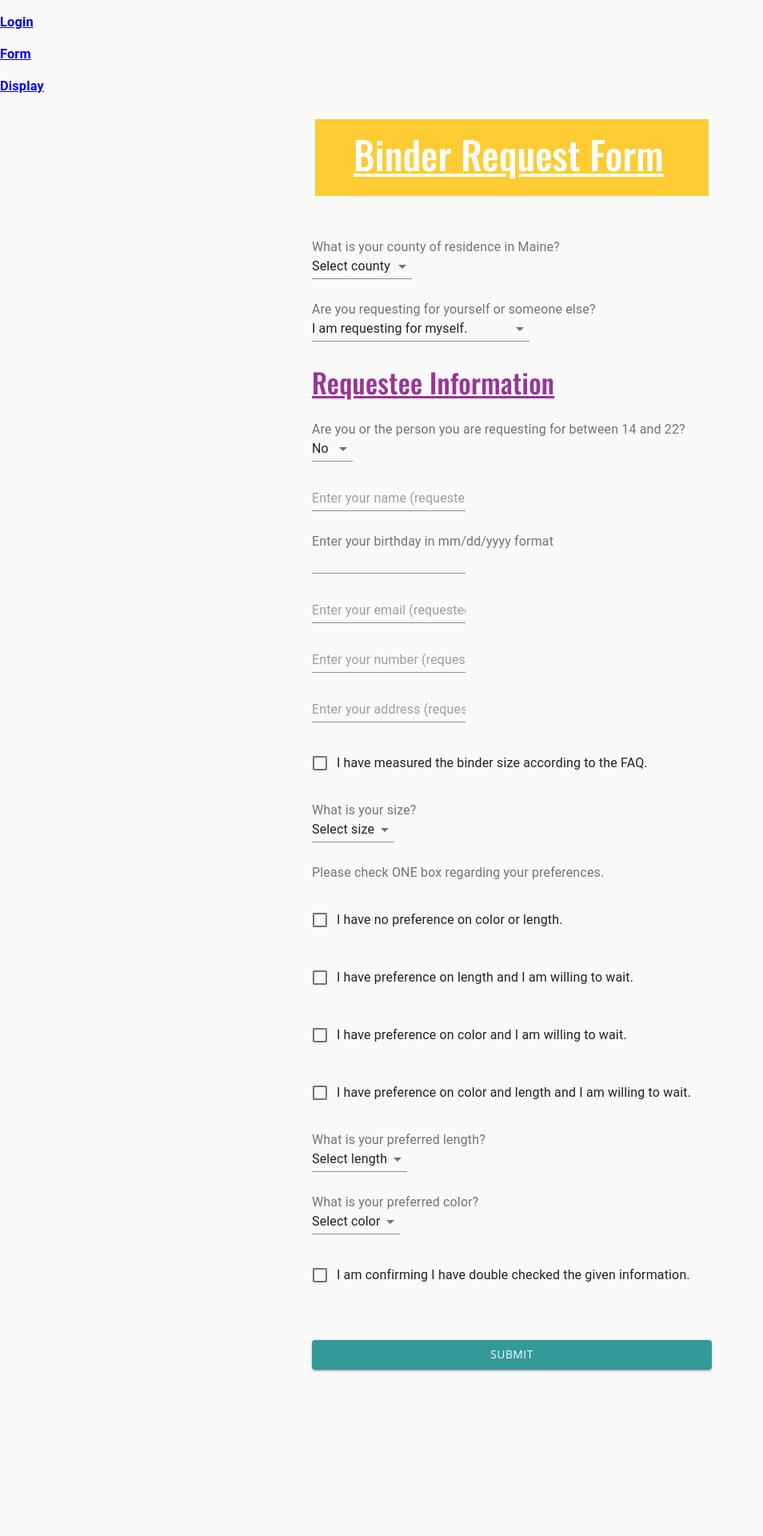
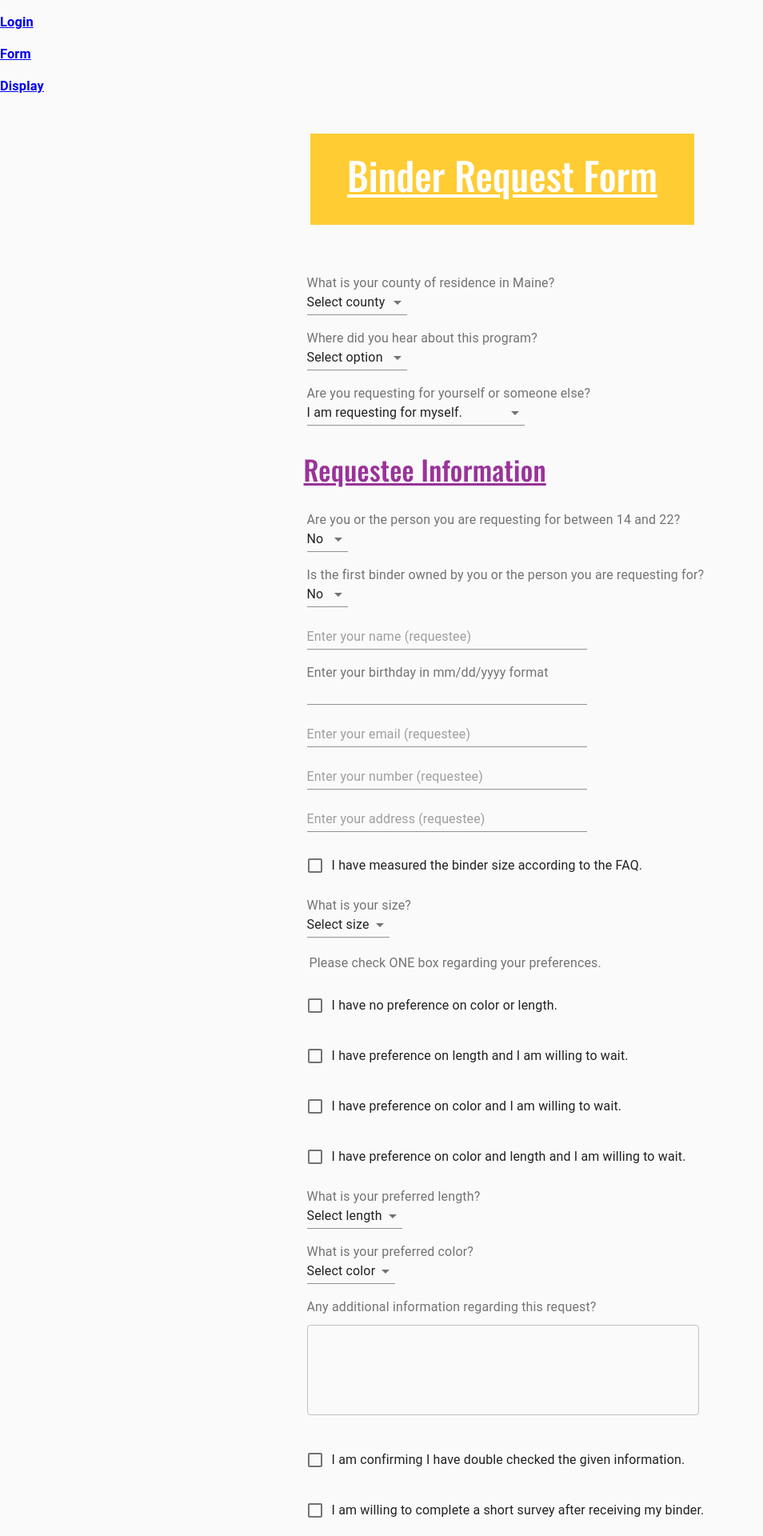
Before and after one commit to limzkil/OM-binder-program, a React (Create React App) app: page /form in a window 1280 px wide. Shown: the top 1920 px of the page at 80% size, without its empty margins (0-954 px from the left). Before the commit the page ends 1742 px from the top, so only its background shows below. Built offline with nearby package versions, Linux system fonts and the light colour scheme.

Commit message:
added new fields, fixed css units

```diff
--- a/package.json
+++ b/package.json
@@ -27,6 +27,7 @@
     "passport-local": "^1.0.0",
     "react": "^17.0.2",
     "react-dom": "^17.0.2",
+    "react-hook-form": "^7.12.2",
     "react-router-dom": "^5.2.0",
     "react-scripts": "4.0.3",
     "web-vitals": "^1.1.2"
--- a/src/ReqForm.js
+++ b/src/ReqForm.js
@@ -19,28 +19,29 @@ const useStyles = makeStyles({
     minHeight: "100vh",
   },
   formItemContain: {
-    margin: "30px",
+    margin: "1.5em",
   },
   formItemField: {
-    width: "15vw",
-
+    width: "25em",
   },
   formHeadings: {
-    margin: "30px",
+    margin: "1em 1em 1em .5em",
     textDecoration: "underline",
     fontFamily: "Oswald",
     color: "#993399",
   },
   submitBtn: {
-    margin: "30px",
+    margin: "1.5em",
     backgroundColor: "#339999",
     "&:hover": {
       backgroundColor: "#2c8080",
     },
-    width: "500px",
+    width: "35em",
     fontFamily: "Open Sans",
   },
 });
+
+//to add to schema: progSource, isFirstBind, moreInf, yesSurvey
 
 export default function ReqForm() {
   const [sent, setSent] = useState(false);
@@ -50,6 +51,7 @@ export default function ReqForm() {
   const [addressSelf, setAddressSelf] = useState("");
   const [birth, setBirth] = useState("");
   const [resMaine, setResMaine] = useState("");
+  const [progSource, setProgSource] = useState("");
   const [ageCheck, setAgeCheck] = useState(false);
   const [selfOrElse, setSelfOrElse] = useState(false);
   const [minorConsent, setMinorConsent] = useState(false);
@@ -58,6 +60,7 @@ export default function ReqForm() {
   const [numberElse, setNumberElse] = useState("");
   const [relMinor, setRelMinor] = useState("");
   const [yesMeasure, setYesMeasure] = useState(false);
+  const [isFirstBind, setIsFirstBind] = useState(false);
   const [bindSize, setBindSize] = useState("");
   const [noPref, setNoPref] = useState(false);
   const [waitLength, setWaitLength] = useState(false);
@@ -65,8 +68,11 @@ export default function ReqForm() {
   const [waitLenCol, setWaitLenCol] = useState(false);
   const [bindLength, setBindLength] = useState("");
   const [bindColor, setBindColor] = useState("");
+  const [moreInf, setMoreInf] = useState("")
   const [yesConfirm, setYesConfirm] = useState(false);
+  const [yesSurvey, setYesSurvey] = useState(false)
 
+  const letterCheck = ["A", "a"];
 
   const style = useStyles();
 
@@ -98,6 +104,7 @@ export default function ReqForm() {
     }
   }, [selfOrElse]);
 
+
   return (
     <>
       {/* div container setting the styling of the entire form to root */}
@@ -105,7 +112,16 @@ export default function ReqForm() {
         <CssBaseline />
         {!sent ? (
           <>
-          <Typography className={style.formHeadings} variant="h3" style = {{color: "white", backgroundColor:"#ffcc33", padding: "1rem 3rem 1.5rem 3rem"}}>
+            <Typography
+              className={style.formHeadings}
+              variant="h3"
+              style={{
+                color: "white",
+                backgroundColor: "#ffcc33",
+                padding: ".5em .7em .7em .7em ",
+                textAlign: "center"
+              }}
+            >
               Binder Request Form
             </Typography>
             <Grid
@@ -116,7 +132,6 @@ export default function ReqForm() {
               justify="center"
               className={style.formContain}
             >
-
               <form onSubmit={handleSend} action="/" method="POST">
                 <Grid item xs={12} className={style.formItemContain}>
                   <InputLabel>
@@ -129,6 +144,36 @@ export default function ReqForm() {
                     onChange={(e) => setResMaine(e.target.value)}
                   >
                     <option value="">Select county</option>
+                    <option value={"Androscoggin"}>Androscoggin</option>
+                    <option value={"Aroostook"}>Aroostook</option>
+                    <option value={"Cumberland"}>Cumberland</option>
+                    <option value={"Franklin"}>Franklin</option>
+                    <option value={"Hancock"}>Hancock</option>
+                    <option value={"Kennebec"}>Kennebec</option>
+                    <option value={"Knox"}>Knox</option>
+                    <option value={"Lincoln"}>Lincoln</option>
+                    <option value={"Oxford"}>Oxford</option>
+                    <option value={"Penobscot"}>Penobscot</option>
+                    <option value={"Piscataquis"}>Piscataquis</option>
+                    <option value={"Sagadahoc"}>Sagadahoc</option>
+                    <option value={"Somerset"}>Somerset</option>
+                    <option value={"Waldo"}>Waldo</option>
+                    <option value={"Washington"}>Washington</option>
+                    <option value={"York"}>York</option>
+                  </NativeSelect>
+                </Grid>
+
+                <Grid item xs={12} className={style.formItemContain}>
+                  <InputLabel>
+                    Where did you hear about this program?
+                  </InputLabel>
+                  <NativeSelect
+                    id="progSource"
+                    name="progSource"
+                    value={progSource}
+                    onChange={(e) => setProgSource(e.target.value)}
+                  >
+                    <option value="">Select option</option>
                     <option value={"Androscoggin"}>Androscoggin</option>
                     <option value={"Aroostook"}>Aroostook</option>
                     <option value={"Cumberland"}>Cumberland</option>
@@ -190,6 +235,7 @@ export default function ReqForm() {
                         value={nameElse}
                         className={style.formItemField}
                         onChange={(e) => setNameElse(e.target.value)}
+                        error={nameElse.includes(letterCheck)}
                       />
                     </Grid>
                     <Grid item xs={12} className={style.formItemContain}>
@@ -200,6 +246,11 @@ export default function ReqForm() {
                         value={emailElse}
                         className={style.formItemField}
                         onChange={(e) => setEmailElse(e.target.value)}
+                        error={(e) =>
+                          /$|.+@..+/.test(e.target.value)
+                            ? ""
+                            : "Email is not valid."
+                        }
                       />
                     </Grid>
                     <Grid item xs={12} className={style.formItemContain}>
@@ -227,7 +278,9 @@ export default function ReqForm() {
                         <option value={"Relative"}>Relative</option>
                         <option value={"Friend"}>Friend</option>
                         <option value={"Mentor"}>Mentor</option>
-                      <option value={"School employee"}>School employee</option>
+                        <option value={"School employee"}>
+                          School employee
+                        </option>
                         <option value={"Other trusted person"}>
                           Other trusted person
                         </option>
@@ -248,6 +301,21 @@ export default function ReqForm() {
                     id="ageCheck"
                     value={ageCheck}
                     onChange={(e) => setAgeCheck(e.target.value)}
+                  >
+                    <option value={true}>Yes</option>
+                    <option value={false}>No</option>
+                  </NativeSelect>
+                </Grid>
+
+                <Grid item xs={12} className={style.formItemContain}>
+                  <InputLabel>
+                    Is the first binder owned by you or the person you are
+                    requesting for?
+                  </InputLabel>
+                  <NativeSelect
+                    id="isFirstBind"
+                    value={isFirstBind}
+                    onChange={(e) => setIsFirstBind(e.target.value)}
                   >
                     <option value={true}>Yes</option>
                     <option value={false}>No</option>
@@ -431,6 +499,22 @@ export default function ReqForm() {
                 </Grid>
 
                 <Grid item xs={12} className={style.formItemContain}>
+                <InputLabel>Any additional information regarding this request?</InputLabel>
+                  <TextField
+                        id="outlined-textarea"
+
+                        className={style.formItemField}
+                        style = {{margin: "1em 0em 1em 0em", width: "35em"}}
+                        placeholder=""
+                        multiline
+                        rows = {4}
+                        variant="outlined"
+                        value = {moreInf}
+                        onChange={(e) => setMoreInf(e.target.value)}
+                      />
+                </Grid>
+
+                <Grid item xs={12} className={style.formItemContain}>
                   <FormControlLabel
                     control={
                       <Checkbox
@@ -441,6 +525,19 @@ export default function ReqForm() {
                     label="I am confirming I have double checked the given information."
                   />
                 </Grid>
+
+                <Grid item xs={12} className={style.formItemContain}>
+                  <FormControlLabel
+                    control={
+                      <Checkbox
+                        checked={yesSurvey}
+                        onChange={(e) => setYesSurvey(e.target.checked)}
+                      />
+                    }
+                    label="I am willing to complete a short survey after receiving my binder."
+                  />
+                </Grid>
+
                 <Button
                   color="primary"
                   variant="contained"
```
Also changed, not shown: 1 other file (tests, documents, lock files or other folders). Lines whose indentation alone changed are shown as unchanged.
